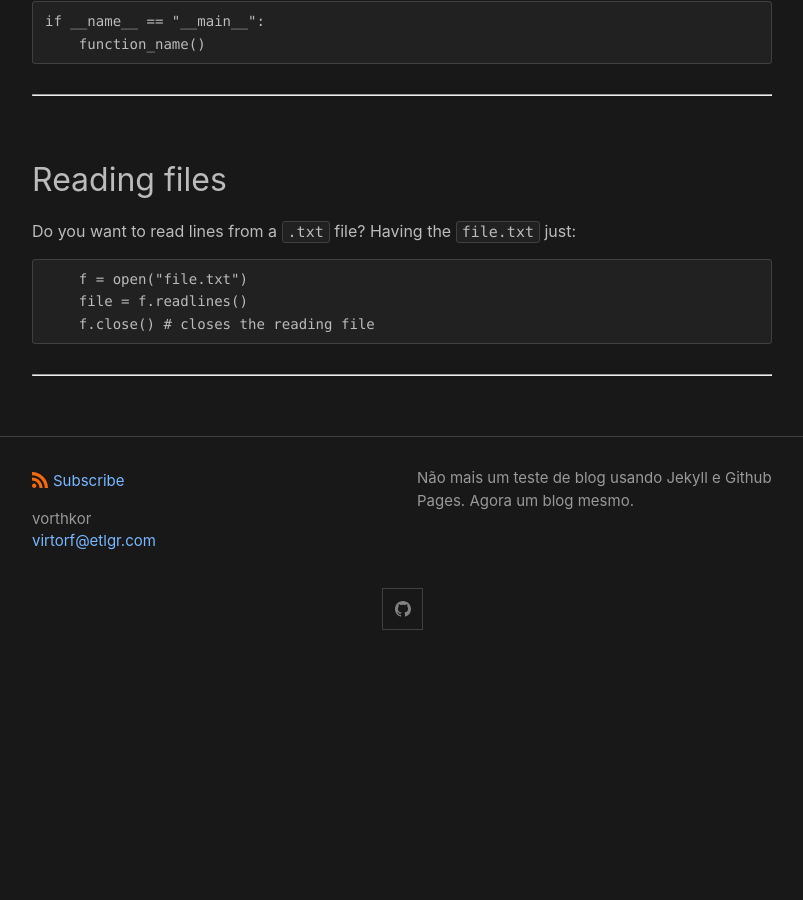
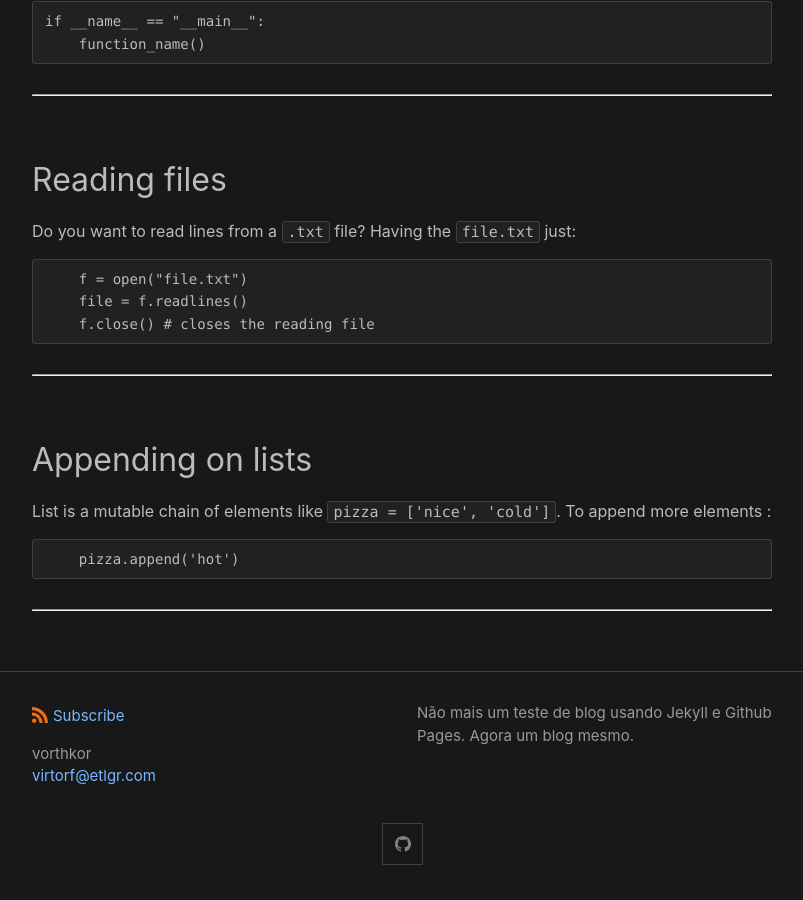
Before and after one commit to vorthkor/victao-blog, a Jekyll site: the page built from _posts/2022-01-15-pythontips.md, in a window 1280 px wide and 900 px high, scrolled down 901 px. Shown: the whole window, without its empty margins (238-1041 px from the left). Built offline with Jekyll 4.4.1, drawn with Linux system fonts in a browser that asks for light colours; before the commit the page ends 1566 px from its top, so only the background shows below that.

Commit message:
Update pythontips.md post

````diff
--- a/_posts/2022-01-15-pythontips.md
+++ b/_posts/2022-01-15-pythontips.md
@@ -42,3 +42,11 @@ Having the `file.txt` just:
 ```
 
 ***
+## Appending on lists
+List is a mutable chain of elements like `pizza = ['nice', 'cold']`. To append more elements :
+
+```
+    pizza.append('hot')
+```
+
+***
````
